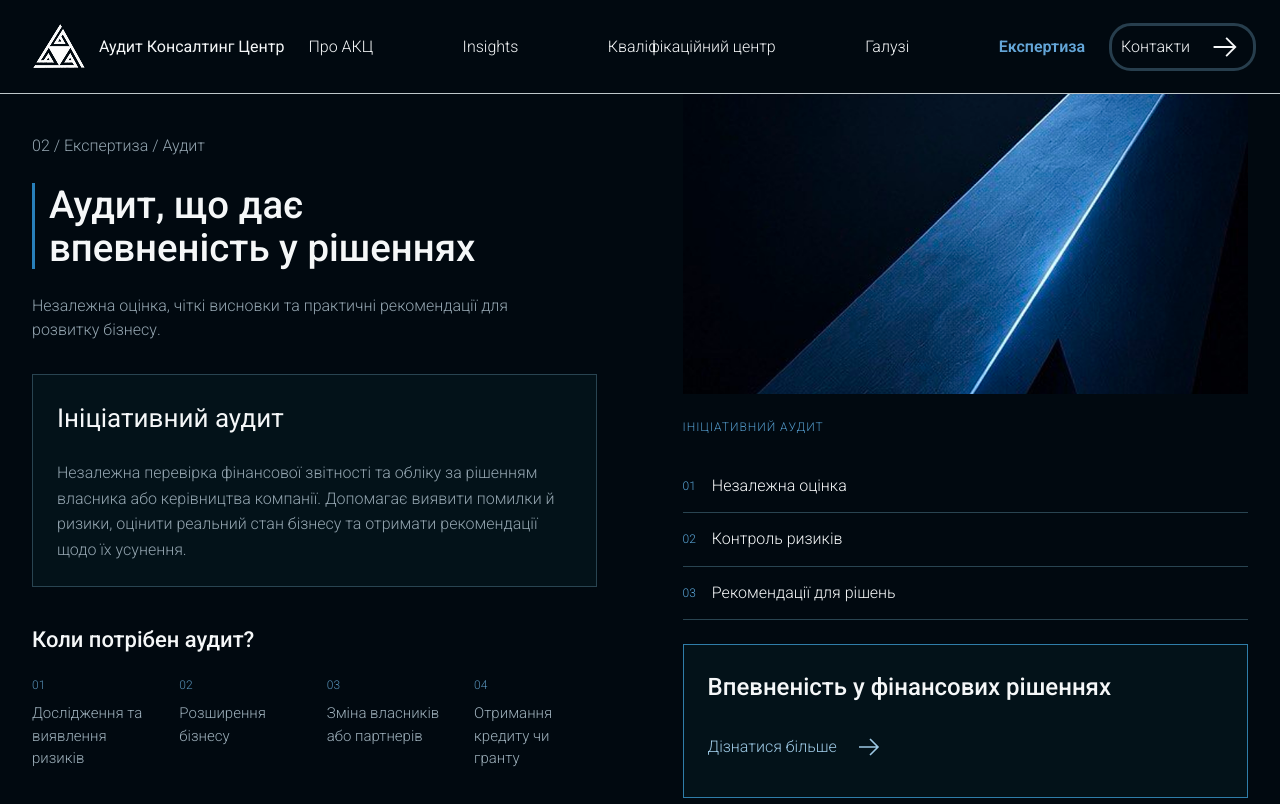
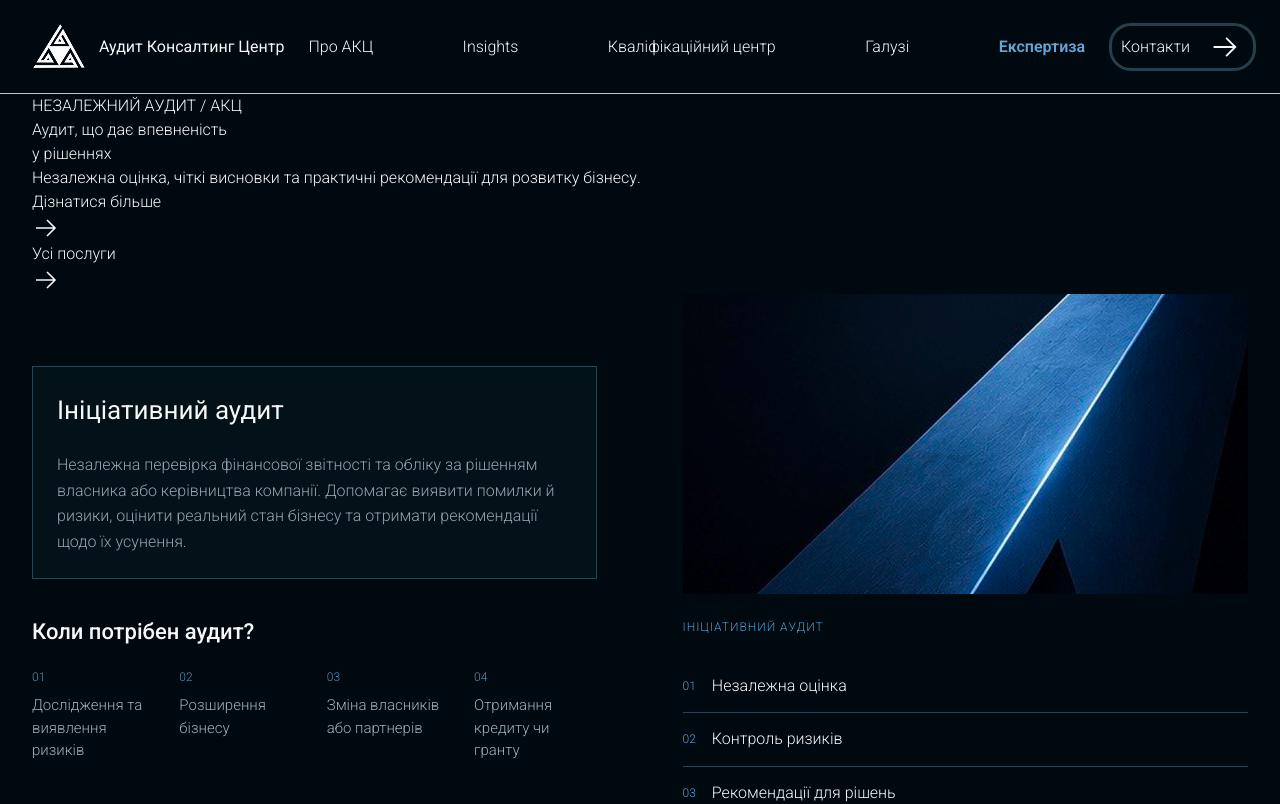
Before and after one commit to dnagorna3817-spec/website_akc_main, a Next.js app: page /expertise/audit in a window 1280 px wide. Shown: the top 804 px of the page. Built offline with nearby package versions, Linux system fonts and the light colour scheme.

Commit message:
Add editorial audit hero without changing other service pages

```diff
--- a/app/expertise/[slug]/page.tsx
+++ b/app/expertise/[slug]/page.tsx
@@ -24,11 +24,28 @@ export default async function ServicePage({ params }: { params: Promise<{ slug:
     <div className={`${styles.page} ${expertiseFont}`}>
       <ExpertiseHeader />
       <main className={styles.serviceMain}>
+        {slug === "audit" && (
+          <section className={styles.auditEditorialHero} aria-labelledby="audit-editorial-title">
+            <div className={styles.auditEditorialCopy}>
+              <p className={styles.auditEditorialEyebrow}>НЕЗАЛЕЖНИЙ АУДИТ / АКЦ</p>
+              <h1 id="audit-editorial-title">Аудит, що дає впевненість<br className={styles.auditDesktopBreak} /> у рішеннях</h1>
+              <p className={styles.auditEditorialDescription}>{service.intro}</p>
+              <div className={styles.auditEditorialActions}>
+                <a href="#details" className={styles.auditEditorialPrimary}>Дізнатися більше <Arrow /></a>
+                <Link href="/expertise" className={styles.auditEditorialSecondary}>Усі послуги <Arrow /></Link>
+              </div>
+            </div>
+          </section>
+        )}
         <div className={styles.serviceColumns}>
           <div className={styles.serviceIntro}>
-            <p className={styles.eyebrow}><Link href="/expertise">02 / Експертиза</Link> / {service.name}</p>
-            <h1>{service.title}</h1>
-            <p>{service.intro}</p>
+            {slug !== "audit" && (
+              <>
+                <p className={styles.eyebrow}><Link href="/expertise">02 / Експертиза</Link> / {service.name}</p>
+                <h1>{service.title}</h1>
+                <p>{service.intro}</p>
+              </>
+            )}
             <section className={styles.serviceCard}>
               <h2>{service.section}</h2>
               <p>{service.description}</p>
```
